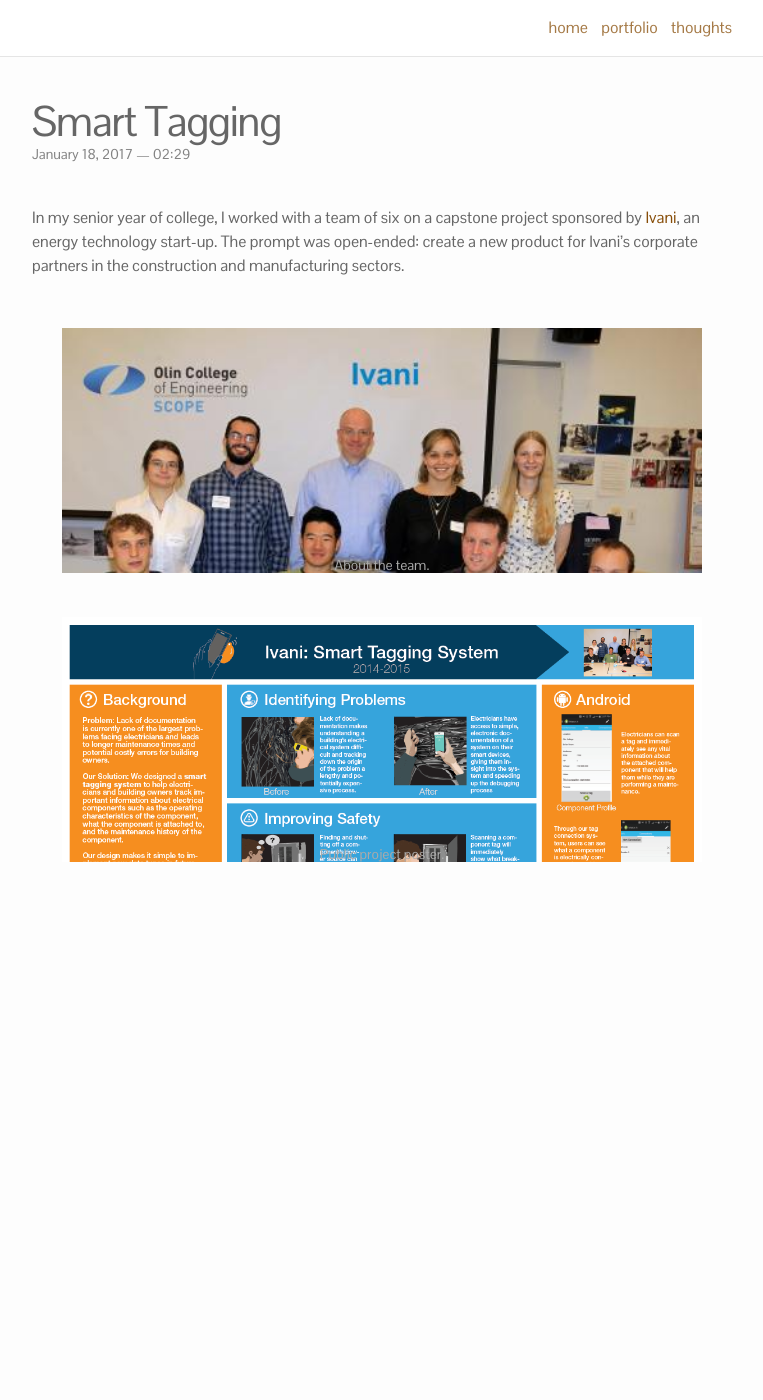
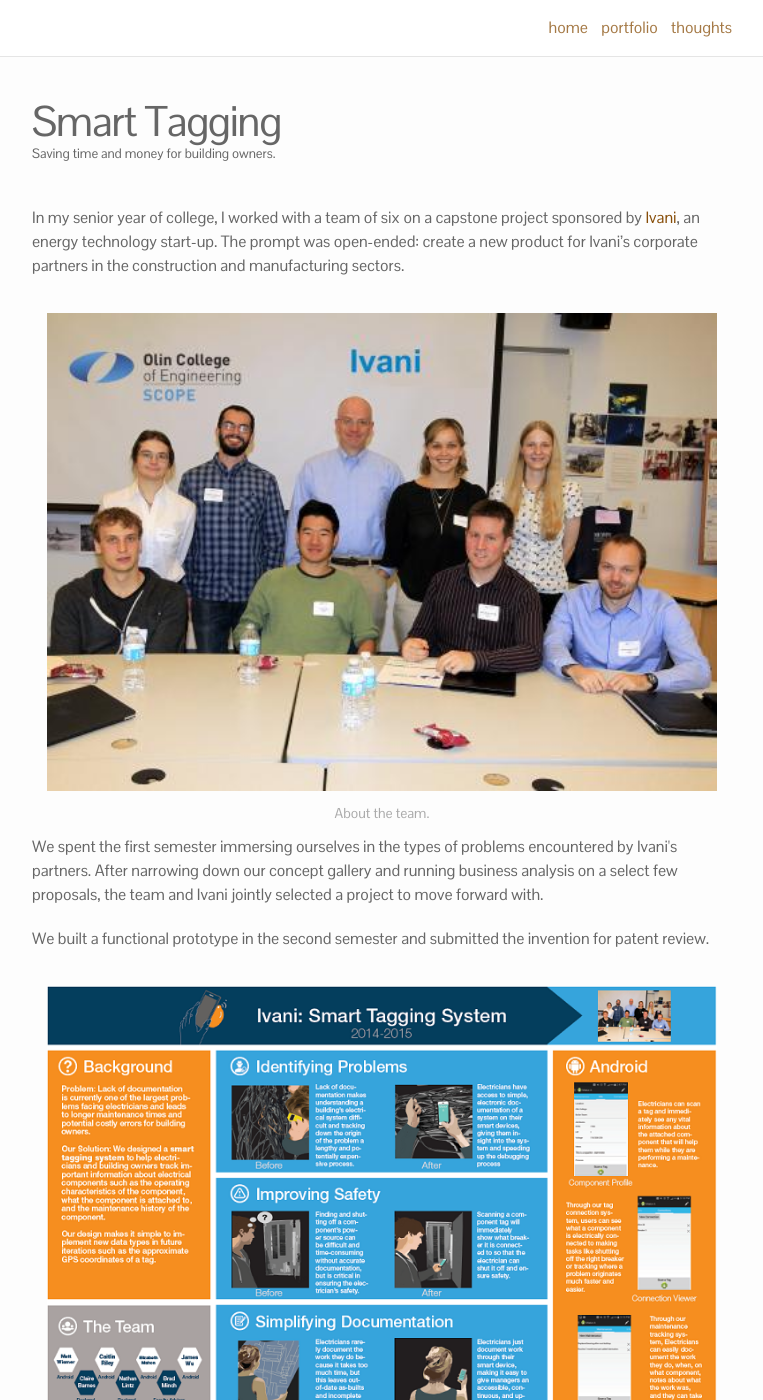
Before and after one commit to JimmyFW/projects, a Jekyll site: the page built from _portfolio/2_project.markdown, in a window 1280 px wide and 1400 px high. Shown: the whole window, without its empty margins (258-1021 px from the left). Built offline with Jekyll 4.4.1, drawn with Linux system fonts in a browser that asks for light colours; nearby versions of some CDN libraries; some web fonts are replaced; some of the changed text lies outside the part shown.

Commit message:
add to scope page, support full-size img captions, convert posts to pages

```diff
--- a/_portfolio/1_project.markdown
+++ b/_portfolio/1_project.markdown
@@ -1,9 +1,8 @@
 ---
-layout: post
+layout: page
 title: Brightbox
 description: An interactive learning kit that teaches optics to grade-schoolers.
 img: /img/brightbox/thumbnail.jpg
-date: December 16, 2015
 ---
 
 <div class="position-anchor">
--- a/_portfolio/2_project.markdown
+++ b/_portfolio/2_project.markdown
@@ -7,16 +7,24 @@
 
 In my senior year of college, I worked with a team of six on a capstone project sponsored by <a href="http://www.ivani.com/">Ivani</a>, an energy technology start-up. The prompt was open-ended: create a new product for Ivani's corporate partners in the construction and manufacturing sectors.
 
-<div class="img_row">
-<a href="http://www.olin.edu/collaborate/scope/projects/2014_15/Ivani/"><img class="col three" src="{{ site.baseurl }}/img/scope/team.jpg" alt="" title="example image" style="height: inherit;"/></a>
+<div style="display:block;">
+<a href="http://www.olin.edu/collaborate/scope/projects/2014_15/Ivani/"><img class="col three" src="{{ site.baseurl }}/img/scope/team.jpg" alt="" title="example image"/></a>
 </div>
-<div class="col three caption">
+<div class="col three caption caption_full">
 	About the team.
 </div>
 
-<div class="img_row">
-<a href="{{ site.baseurl }}/img/scope/ivaniarchivalposter.pdf"><img class="col three" src="{{ site.baseurl }}/img/scope/poster.png" alt="" title="example image" style="height: inherit;"/></a>
+<p>
+We spent the first semester immersing ourselves in the types of problems encountered by Ivani's partners. After narrowing down our concept gallery and running business analysis on a select few proposals, the team and Ivani jointly selected a project to move forward with.
+</p>
+
+<p>
+We built a functional prototype in the second semester and submitted the invention for patent review.
+</p>
+
+<div>
+<img class="col three" src="{{ site.baseurl }}/img/scope/poster_thumb.png" alt="" title="example image" onclick="modalOn(this)"/>
 </div>
-<div class="col three caption">
-	Public project poster.
+<div class="col three caption caption_full">
+	Public project poster - <a href="{{ site.baseurl }}/img/scope/ivaniarchivalposter.pdf">PDF version here</a>.
 </div>
--- a/_sass/_layout.scss
+++ b/_sass/_layout.scss
@@ -279,6 +279,9 @@
 line-height: 1em;
 float: none;
 }
+.caption_full {
+margin-top:0px;
+}
 
 .position-anchor {
     position: relative;
```
Also changed, not shown: other parts of _portfolio/2_project.markdown (+1 -1 lines), img/scope/poster.png, img/scope/poster_thumb.png (added).
